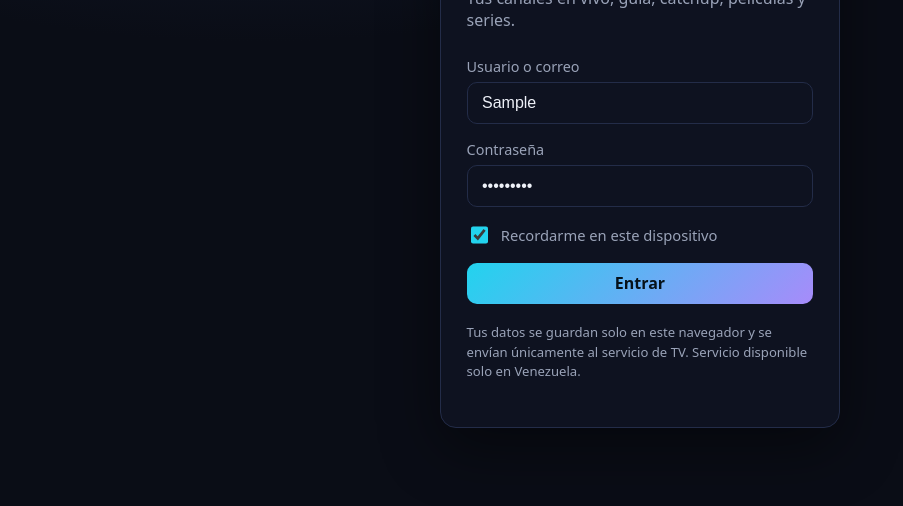
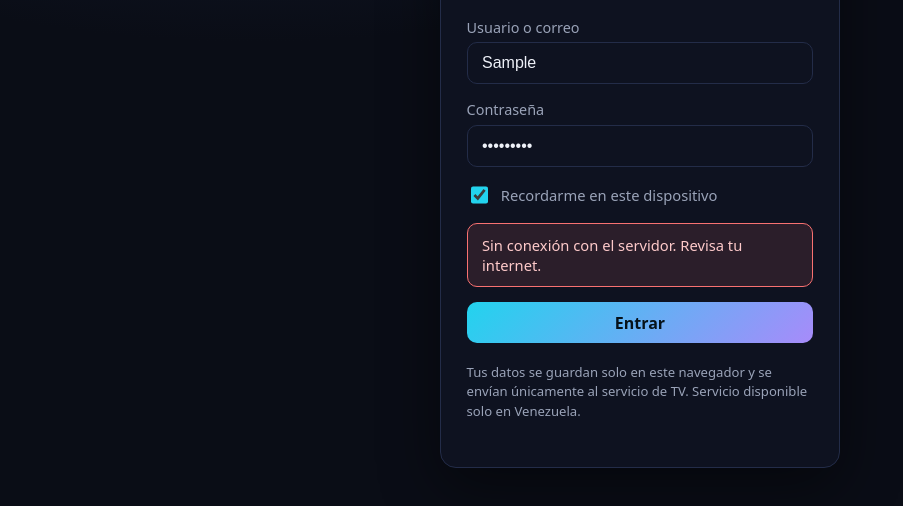
Before and after one commit to Jhonnysga/mitv-web, a plain HTML site: page index.html in a window 1280 px wide. Both pictures are taken after typing "Sample", "Sample123" into the empty fields and a click on the button "Entrar". Shown: the part 238-744 px from the top of the page, without its empty margins (0-903 px from the left). Drawn offline with Linux system fonts and the light colour scheme; no server answers.

Commit message:
Fix: login-error usaba atributo hidden en vez de la clase; los errores de login nunca se mostraban

```diff
--- a/index.html
+++ b/index.html
@@ -41,7 +41,7 @@
         <input id="login-remember" type="checkbox" checked>
         <span>Recordarme en este dispositivo</span>
       </label>
-      <p id="login-error" class="form-error" role="alert" hidden></p>
+      <p id="login-error" class="form-error hidden" role="alert"></p>
       <button id="login-btn" type="submit" class="btn primary">Entrar</button>
     </form>
     <p class="login-note">Tus datos se guardan solo en este navegador y se envían únicamente al servicio de TV. Servicio disponible solo en Venezuela.</p>
```
